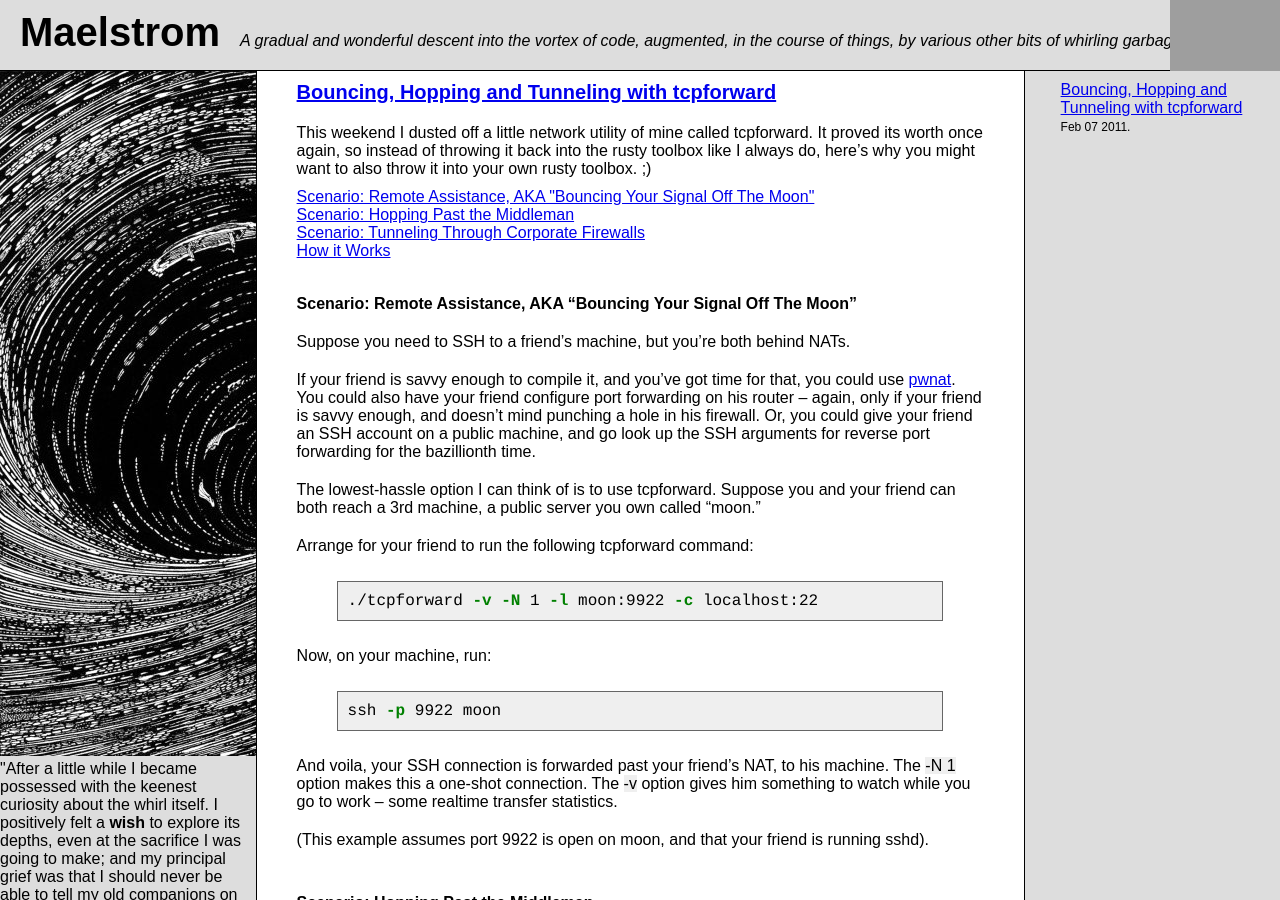
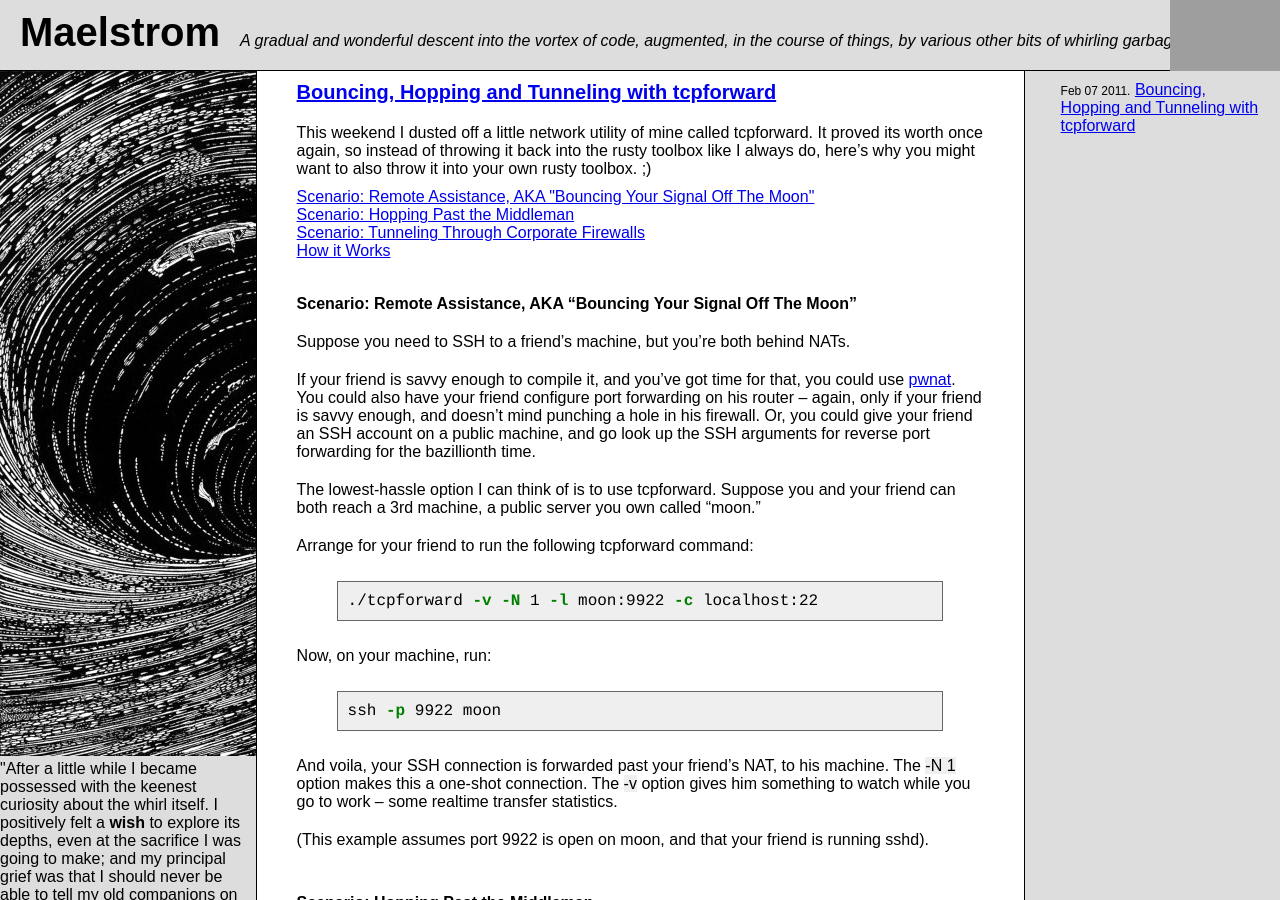
Before and after one commit to acg/acg.github.com, a Jekyll site: the page built from index.html, in a window 1280 px wide and 900 px high. Built offline with Jekyll 4.4.1, drawn with Linux system fonts in a browser that asks for light colours; Markdown is read by kramdown in place of the engine named in the settings; grey boxes are pictures that could not be loaded.

Commit message:
update first post and some css

```diff
--- a/_includes/rightcol.html
+++ b/_includes/rightcol.html
@@ -1,8 +1,8 @@
         <ul>
           {% for post in site.posts %}
           <li>
+            <em class="date">{{ post.date | date: "%b %d %Y" }}.</em>
             <a href="{{ page.root }}{{ post.url | escape }}">{{ post.title | escape }}</a>
-            <em class="date">{{ post.date | date: "%b %d %Y" }}.</em>
           </li>
           {% endfor %}
         </ul>
```
